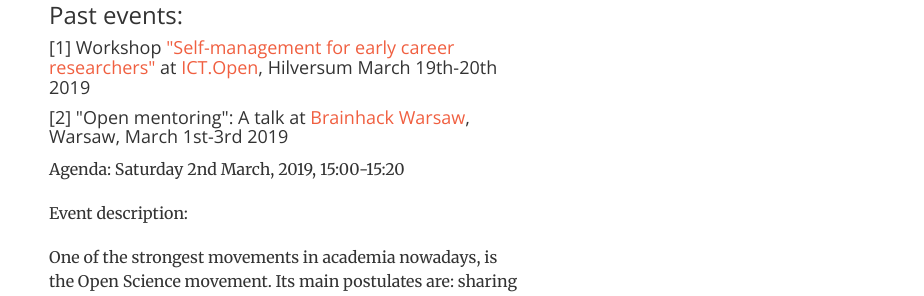
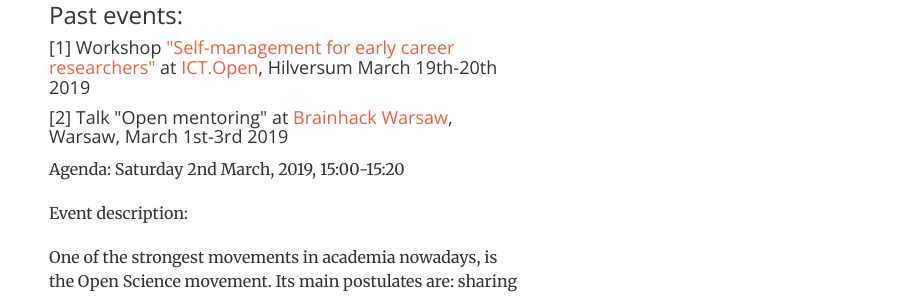
Before and after one commit to stichting-solaris/stichting-solaris.github.io, a Jekyll site: the page built from index.html, in a window 1280 px wide and 900 px high, scrolled down 4379 px. Shown: the part 155-451 px from the top of the window, without its empty margins (356-1280 px from the left). Built offline with Jekyll 4.4.1, drawn with Linux system fonts in a browser that asks for light colours; some of the changed text lies outside the part shown.

Commit message:
Update news.html

```diff
--- a/_includes/news.html
+++ b/_includes/news.html
@@ -56,7 +56,7 @@
                 <h4 class="section-heading">[1] Workshop <a href="#event2">"Self-management for early career researchers"</a>
                     at <a href="https://ict-research.nl/ict-open/">ICT.Open</a>, Hilversum March 19th-20th 2019</h4>
 
-                <h4 class="section-heading">[2] "Open mentoring": A talk at
+                <h4 class="section-heading">[2] Talk "Open mentoring" at
                     <a href="https://brainhackwarsaw.github.io/">Brainhack Warsaw</a>, Warsaw, March 1st-3rd 2019</h4>
                 <p>Agenda: Saturday 2nd March, 2019, 15:00-15:20</p>
                 <p>Event description:</p>
@@ -79,7 +79,7 @@
                 <p>Auditorium 5, Faculty of Physics at the University of Warsaw, Ludwika Pasteura 5, 02-093, Warsaw, Poland</p>
                 <p></p>
 
-                <h4 class="section-heading">[3] A talk "Sharing is caring - how mentoring and open science come together
+                <h4 class="section-heading">[3] Talk "Sharing is caring - how mentoring and open science come together
                     to equalize chances for career development in academia" at
                     <a href="https://openmrbenelux.github.io/">OpenMR event</a>, Leiden, January 16th 2019</h4>
                 <p>Agenda: Wednesday January 16th, 2019, 16:15-17:00</p>
```
